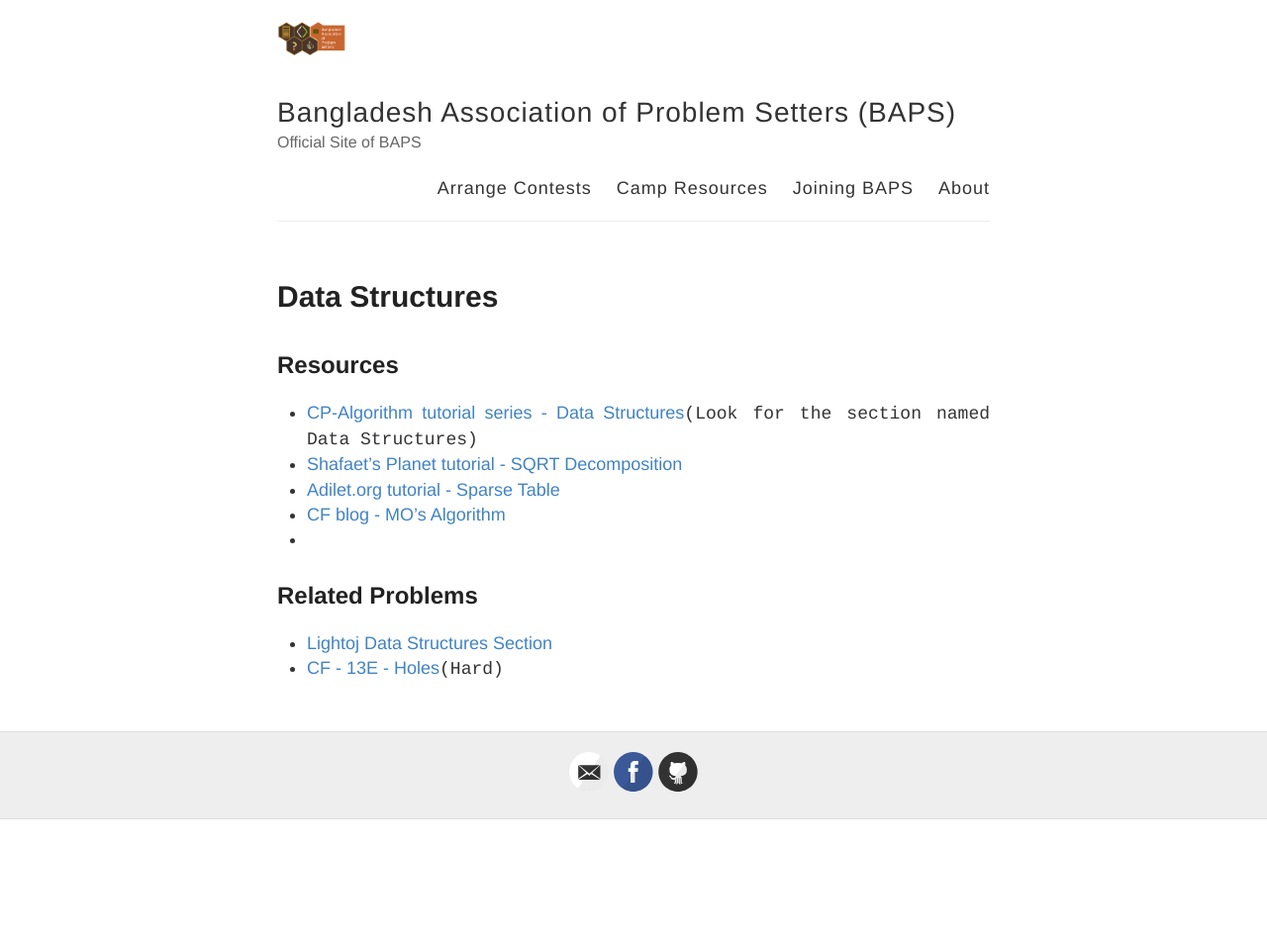
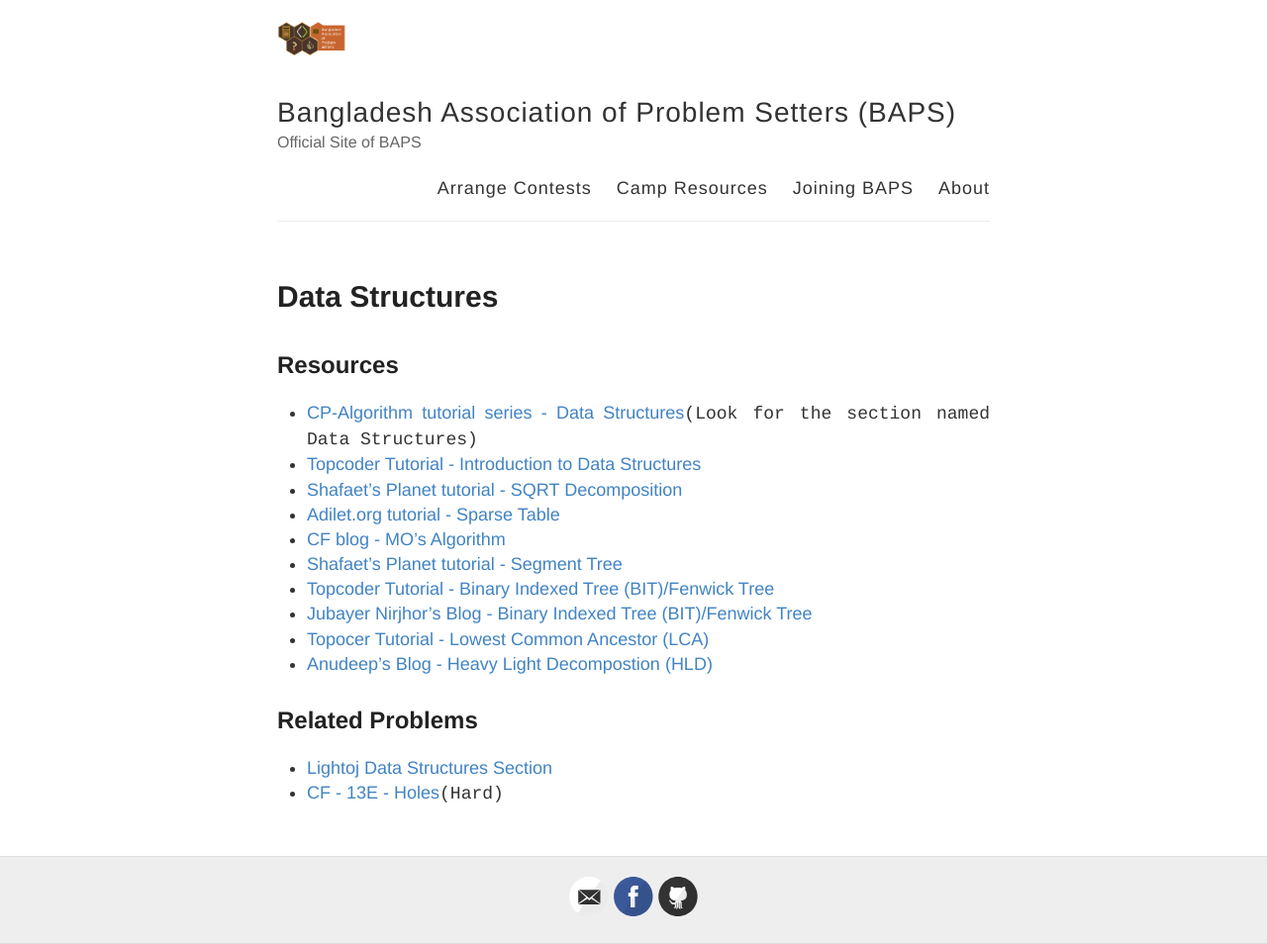
Before and after one commit to baps-bgd/baps-bgd.github.io, a Jekyll site: the page built from _posts/2020-10-30-data-structures.md, in a window 1280 px wide. Shown: the whole page at 99% size. Built offline with Jekyll 4.4.1, drawn with Linux system fonts in a browser that asks for light colours; before the commit the page ends 900 px from its top, so only the background shows below that.

Commit message:
Update 2020-10-30-data-structures.md

```diff
--- a/_posts/2020-10-30-data-structures.md
+++ b/_posts/2020-10-30-data-structures.md
@@ -5,12 +5,17 @@ published: true
 ---
 
 ## Resources
-
 - [CP-Algorithm tutorial series - Data Structures](https://cp-algorithms.com/){:target="\_blank"}`(Look for the section named Data Structures)`
+- [Topcoder Tutorial - Introduction to Data Structures](https://www.topcoder.com/community/competitive-programming/tutorials/data-structures/){:target="\_blank"}
 - [Shafaet's Planet tutorial - SQRT Decomposition](http://www.shafaetsplanet.com/?p=3416){:target="\_blank"}
 - [Adilet.org tutorial - Sparse Table](http://adilet.org/blog/sparse-table/){:target="\_blank"}
 - [CF blog - MO's Algorithm](https://codeforces.com/blog/entry/61203){:target="\_blank"}
-- [](){:target="\_blank"}
+- [Shafaet's Planet tutorial - Segment Tree](http://www.shafaetsplanet.com/?p=1557){:target="\_blank"}
+- [Topcoder Tutorial - Binary Indexed Tree (BIT)/Fenwick Tree](https://www.topcoder.com/community/competitive-programming/tutorials/binary-indexed-trees/){:target="\_blank"}
+- [Jubayer Nirjhor's Blog - Binary Indexed Tree (BIT)/Fenwick Tree](https://mathislife.github.io/assets/posts/Fenwick_Tree.html){:target="\_blank"}
+- [Topocer Tutorial - Lowest Common Ancestor (LCA)](https://www.topcoder.com/community/competitive-programming/tutorials/range-minimum-query-and-lowest-common-ancestor/){:target="\_blank"}
+- [Anudeep's Blog - Heavy Light Decompostion (HLD)](https://blog.anudeep2011.com/heavy-light-decomposition/){:target="\_blank"}
+[](){:target="\_blank"}
 
 ## Related Problems
 
```
